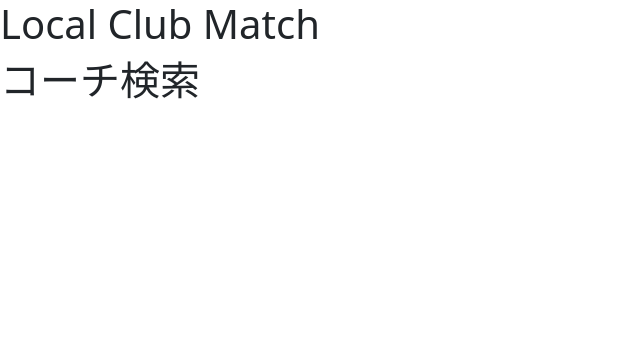
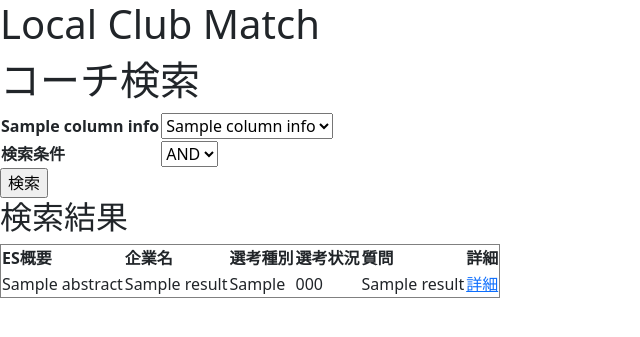
Before and after one commit to blueblau3/is2024_2n-1, a Flask app: template obog/templates/search.html in a window 1280 px wide. Shown: the top 337 px of the page, without its empty margins (0-640 px from the left). Run offline with Flask 2, Linux system fonts and the light colour scheme; the template is opened without the code that fills it: most values are stand-ins (such as "Sample title", 1, 10 or a date in 2020).

Commit message:
register修正＆search大枠

```diff
--- a/obog/templates/search.html
+++ b/obog/templates/search.html
@@ -1,9 +1,79 @@
 {% extends 'base.html' %}
 
 {% block head %}
-  <title>search</title>
+    <title>search</title>
 {% endblock %}
 
 {% block body %}
-  <h1>コーチ検索</h1>
+    <h1>コーチ検索</h1>
+
+    <form method="post" action="{{ url_for('search')}}">
+        <table>
+
+            {% for column_info in column_infos %}
+              <tr>
+                  <th class= ""{{column_info[0]}}""><label>{{column_info[2]}}</label></th>
+                  <td><select name= "{{column_info[1]}}" id="{{column_info[1]}}">
+                    <option>{{column_info[3]}}</option>
+                    {% for value in entry_sheets[column_info[0]] %}
+                      <option>{{ value }}</option>
+                    {%- endfor %}
+                    </select>
+                  </td>
+              </tr>
+            {%- endfor %}
+
+            <tr>
+                  <th class= "and_or"><label>検索条件</label></th>
+                  <td><select name= "and_or_select" id="and_or_select">
+                    {% if th == "OR"%}
+                      <option>OR</option>
+                      <option>AND</option>
+                    {% else %}
+                      <option>AND</option>
+                      <option>OR</option>
+                    {% endif %}
+                    </select>
+                  </td>
+              </tr>
+        </table>
+        <input type="submit" value="検索">
+    </form>
+
+    <h2>検索結果</h2>
+    {% if results != []%}
+  <table border="1" class="results">
+    <thead>
+      <tr>
+        <th>ES概要</th>
+        <th>企業名</th>
+        <th>選考種別</th>
+        <th>選考状況</th>
+        <th>質問</th>
+        <th>詳細</th>
+      </tr>
+    </thead>
+    <tbody>
+      {% for result in results %}
+        <tr>
+          <td>{{ result.abstract}}</td>
+          <td>{{ result.company_name }}</td>
+          <td>{{ result.selection_kind }}</td>
+          {% if result.acceptance_status != None %}
+            <td>{{ result.acceptance_status }}</td>
+          {% else %}
+            <td>なし</td>
+          {% endif %}
+          <td>{{ result.question_genre_1}}</td>
+          <td><a class=button href= "/detail/{{result.id}}")>詳細</a></td>
+        </tr>
+      {%- endfor %}
+    </tbody>
+  </table>
+{% else %}
+  <p>条件に合致する結果はありません</p>
+
+
+
+  {% endif %}
 {% endblock %}
```
Also changed, not shown: obog/templates/register_form.html (+8 -8 lines).
